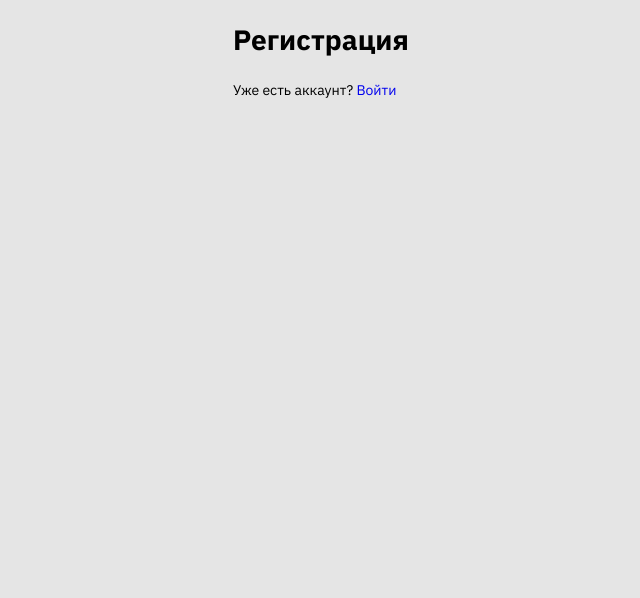
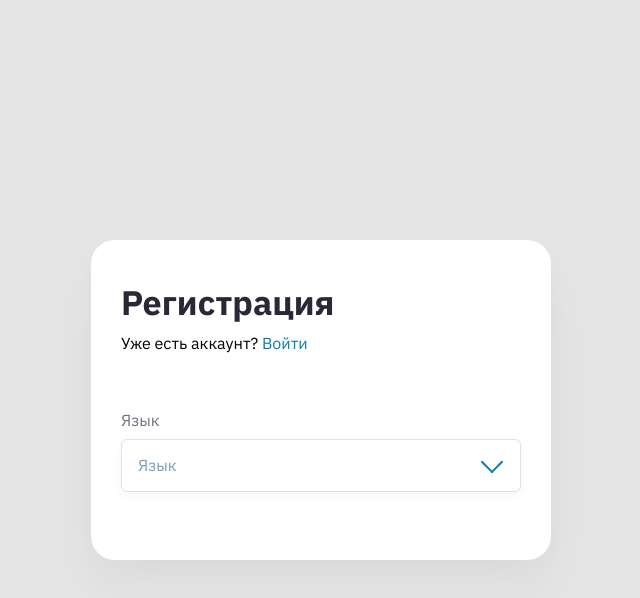
Before and after one commit to e1bandito/amigoweb, a Vue app: page / in a window 1280 px wide. Shown: the top 598 px of the page, without its empty margins (319-959 px from the left). Built offline with nearby package versions, Linux system fonts and the light colour scheme.

Commit message:
add styles for select

```diff
--- a/src/App.vue
+++ b/src/App.vue
@@ -18,4 +18,11 @@ export default {
 <style lang="scss">
 @import "assets/styles/helpers";
 
+#app {
+  width: 100%;
+  display: flex;
+  align-items: center;
+  justify-content: center;
+  min-height: 100vh;
+}
 </style>
--- a/src/assets/styles/helpers.scss
+++ b/src/assets/styles/helpers.scss
@@ -15,9 +15,9 @@ body {
   font-family: "IBM Plex Sans", "Arial", sans-serif;
   -webkit-font-smoothing: antialiased;
   -moz-osx-font-smoothing: grayscale;
-  font-size: 14px;
+  font-size: 16px;
   font-weight: 400;
-  line-height: 1.5;
+  line-height: 1.36;
   background-color: #e5e5e5;
   margin: 0;
   display: flex;
--- a/src/assets/styles/variables.scss
+++ b/src/assets/styles/variables.scss
@@ -22,3 +22,5 @@ $btn-bg-disabled: #dbe2ea;
 $select-body-shadow: 0px 4px 8px rgba(44, 39, 56, 0.04), 0px 20px 20px rgba(44, 39, 56, 0.04);
 $select-body-border: #dbe2ea;
 $select-item-active: #ebf4f8;
+
+$form-shadow: 0px 12px 24px rgba(44, 39, 56, 0.02), 0px 32px 64px rgba(44, 39, 56, 0.04);
--- a/src/components/Checkbox.vue
+++ b/src/components/Checkbox.vue
@@ -4,7 +4,7 @@
 
 <script>
 export default {
-name: "Checkbox"
+  name: "Checkbox"
 }
 </script>
 
--- a/src/components/Form.vue
+++ b/src/components/Form.vue
@@ -3,16 +3,59 @@
     <form action="" class="form__body">
       <h1 class="form__title">Регистрация</h1>
       <p class="form__text">Уже есть аккаунт? <a href="#" class="form__link">Войти</a></p>
+      <Select/>
     </form>
   </div>
 </template>
 
 <script>
+import Select from "@/components/Select";
+
 export default {
-  name: 'Form'
+  name: 'Form',
+  components: {
+    Select
+  }
 }
 </script>
 
 <style lang="scss">
+@import "src/assets/styles/variables";
 
+.form {
+  width: 100%;
+  max-width: 460px;
+  padding: 40px 30px;
+  background-color: $white;
+  border-radius: 24px;
+  box-shadow: $form-shadow;
+}
+
+.form__title {
+  font-size: 34px;
+  line-height: 44px;
+  margin: 0 0 8px 0;
+  color: $text-main;
+
+  &--disabled {
+    color: $text-lighter;
+  }
+}
+
+.form__text {
+  margin: 0 0 56px 0;
+  font-size: 16px;
+  line-height: 22px;
+}
+
+.form__link {
+  font-size: 16px;
+  line-height: 22px;
+  color: $text-blue;
+  transition: color 0.3s;
+
+  &:hover {
+    color: $text-light-blue;
+  }
+}
 </style>
--- a/src/components/Input.vue
+++ b/src/components/Input.vue
@@ -4,7 +4,7 @@
 
 <script>
 export default {
-name: "Input"
+  name: "Input"
 }
 </script>
 
--- a/src/components/Select.vue
+++ b/src/components/Select.vue
@@ -1,13 +1,116 @@
 <template>
-
+  <div class="select">
+    <p class="select__label">Язык</p>
+    <div class="select__inner">
+      <div class="select__placeholder">Язык</div>
+      <ul class="select__list">
+        <li class="select__item">Русский</li>
+        <li class="select__item">Английский</li>
+        <li class="select__item">Китайский</li>
+        <li class="select__item">Испанский</li>
+      </ul>
+    </div>
+    <span class="select__error">Выберите один из пунктов</span>
+  </div>
 </template>
 
 <script>
 export default {
-name: "Select"
+  name: "Select"
 }
 </script>
 
-<style scoped>
+<style lang="scss">
+@import "src/assets/styles/variables";
 
+.select {
+  position: relative;
+  width: 100%;
+  padding-bottom: 20px;
+}
+
+.select__label {
+  margin: 0 0 7px 0;
+  color: $text-light;
+}
+
+.select__inner {
+  position: relative;
+  margin-bottom: 8px;
+}
+
+.select__placeholder {
+  position: relative;
+  width: 100%;
+  background-color: $white;
+  border: 1px solid $input-border-color;
+  box-sizing: border-box;
+  box-shadow: 0 4px 8px $input-shadow-color;
+  border-radius: 6px;
+  cursor: pointer;
+  padding: 15px 57px 14px 16px;
+  color: $text-light-blue;
+  transition: color 0.3s, border-color 0.3s;
+  white-space: nowrap;
+  overflow: hidden;
+  text-overflow: ellipsis;
+
+  &::after {
+    content: "";
+    position: absolute;
+    top: 14px;
+    right: 20px;
+    width: 16px;
+    height: 16px;
+    border-left: 2px solid $input-border-focus-color;
+    border-bottom: 2px solid $input-border-focus-color;
+    transform: rotate(-45deg);
+  }
+
+  &:hover {
+    border-color: $input-border-focus-color;
+    color: $text-main;
+  }
+}
+
+.select__list {
+  display: none;
+
+  list-style: none;
+  margin: 0;
+  position: absolute;
+  width: 100%;
+  top: calc(100% + 4px);
+  left: 0;
+  background: $white;
+  border: 1px solid $select-body-border;
+  box-sizing: border-box;
+  box-shadow: $select-body-shadow;
+  border-radius: 6px;
+  padding: 12px 0;
+}
+
+.select__item {
+  padding: 12px 15px 11px;
+  cursor: pointer;
+
+  &:hover {
+    background-color: $select-item-active;
+  }
+
+  &--active {
+    background-color: $select-item-active;
+  }
+}
+
+.select__error {
+  display: none;
+
+  position: absolute;
+  bottom: 0;
+  left: 0;
+  font-size: 14px;
+  line-height: 18px;
+  color: $text-error;
+}
 </style>
```
